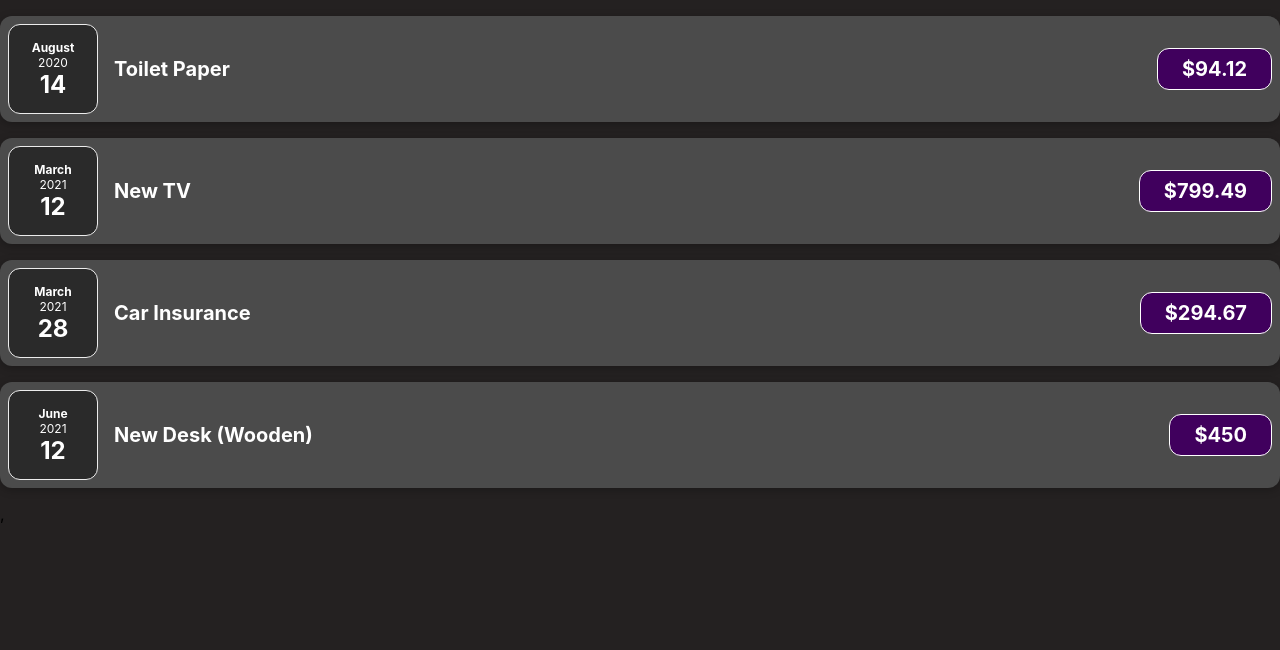
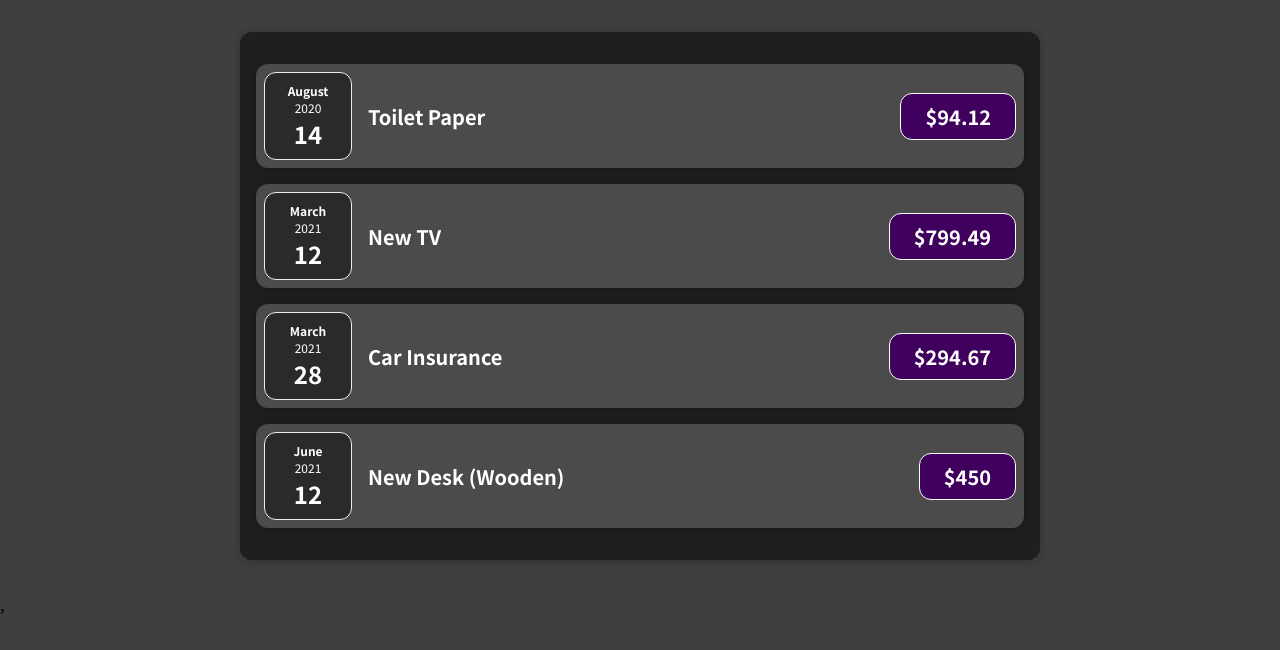
Before and after one commit to Alfaiz-Thoughtwin/Udemy-React, a React (Create React App) app in the folder react-complete-guide/: page / in a window 1280 px wide. Shown: the top 650 px of the page. Built offline with nearby package versions, Linux system fonts and the light colour scheme.

Commit message:
[03 React Basics & Working With Components] - 16 the concept of composition (children props)

```diff
--- a/react-complete-guide/src/App.js
+++ b/react-complete-guide/src/App.js
@@ -1,5 +1,5 @@
 import "./App.css";
-import ExpenseItem from "./components/ExpenseItem";
+import Expenses from "./components/Expenses";
 
 function App() {
   const expenses = [
@@ -25,10 +25,7 @@ function App() {
   ];
   return (
     <>
-      <ExpenseItem title={expenses[0].title} amount={expenses[0].amount} date={expenses[0].date} />
-      <ExpenseItem title={expenses[1].title} amount={expenses[1].amount} date={expenses[1].date} />
-      <ExpenseItem title={expenses[2].title} amount={expenses[2].amount} date={expenses[2].date} />
-      <ExpenseItem title={expenses[3].title} amount={expenses[3].amount} date={expenses[3].date} />
+      <Expenses items={expenses} />
     </>
   );
 }
--- /dev/null
+++ b/react-complete-guide/src/components/Card.css
@@ -0,0 +1,4 @@
+.card {
+    border-radius: 12px;
+    box-shadow: 0 1px 8px rgba(0, 0, 0, 0.25);
+}
--- /dev/null
+++ b/react-complete-guide/src/components/Card.js
@@ -0,0 +1,13 @@
+import React from 'react'
+import './Card.css';
+
+function Card(props) {
+    const classes = 'card ' + props.className;
+    return (
+        <>
+            <div className={classes}>{props.children}</div>
+        </>
+    )
+}
+
+export default Card;
--- a/react-complete-guide/src/components/ExpenseItem.css
+++ b/react-complete-guide/src/components/ExpenseItem.css
@@ -2,10 +2,8 @@
   display: flex;
   justify-content: space-between;
   align-items: center;
-  box-shadow: 0 2px 8px rgba(0, 0, 0, 0.25);
   padding: 0.5rem;
   margin: 1rem 0;
-  border-radius: 12px;
   background-color: #4b4b4b;
 }
 
--- a/react-complete-guide/src/components/ExpenseItem.js
+++ b/react-complete-guide/src/components/ExpenseItem.js
@@ -1,17 +1,18 @@
 import React from "react";
 import ExpenseDate from "./ExpenseDate";
+import Card from "./Card";
 import "./ExpenseItem.css";
 
 function ExpenseItem(props) {
   return (
     <>
-      <div className="expense-item">
+      <Card className="expense-item">
           <ExpenseDate date={props.date}/>
         <div className="expense-item__description">
           <h2>{props.title}</h2>
           <div className="expense-item__price">${props.amount}</div>
         </div>
-      </div>
+      </Card>
     </>
   );
 }
--- /dev/null
+++ b/react-complete-guide/src/components/Expenses.css
@@ -0,0 +1,9 @@
+.expenses {
+  padding: 1rem;
+  background-color: rgb(31, 31, 31);
+  margin: 2rem auto;
+  width: 50rem;
+  max-width: 95%;
+  border-radius: 12px;
+  box-shadow: 0 1px 8px rgba(0, 0, 0, 0.25);
+}
--- /dev/null
+++ b/react-complete-guide/src/components/Expenses.js
@@ -0,0 +1,35 @@
+import React from "react";
+import ExpenseItem from "./ExpenseItem";
+import Card from "./Card";
+import "./Expenses.css";
+
+function Expenses(props) {
+  return (
+    <>
+      <Card className="expenses">
+        <ExpenseItem
+          title={props.items[0].title}
+          amount={props.items[0].amount}
+          date={props.items[0].date}
+        />
+        <ExpenseItem
+          title={props.items[1].title}
+          amount={props.items[1].amount}
+          date={props.items[1].date}
+        />
+        <ExpenseItem
+          title={props.items[2].title}
+          amount={props.items[2].amount}
+          date={props.items[2].date}
+        />
+        <ExpenseItem
+          title={props.items[3].title}
+          amount={props.items[3].amount}
+          date={props.items[3].date}
+        />
+      </Card>
+    </>
+  );
+}
+
+export default Expenses;
--- a/react-complete-guide/src/index.css
+++ b/react-complete-guide/src/index.css
@@ -1,14 +1,14 @@
+@import url('https://fonts.googleapis.com/css2?family=Noto+Sans+JP:wght@400;700&display=swap');
+
+* {
+  box-sizing: border-box;
+}
+
+html {
+  font-family: 'Noto Sans JP', sans-serif;
+}
+
 body {
   margin: 0;
-  font-family: -apple-system, BlinkMacSystemFont, 'Segoe UI', 'Roboto', 'Oxygen',
-    'Ubuntu', 'Cantarell', 'Fira Sans', 'Droid Sans', 'Helvetica Neue',
-    sans-serif;
-  -webkit-font-smoothing: antialiased;
-  -moz-osx-font-smoothing: grayscale;
-  background-color: rgb(36, 33, 33);
+  background-color: #3f3f3f;
 }
-
-code {
-  font-family: source-code-pro, Menlo, Monaco, Consolas, 'Courier New',
-    monospace;
-}
```
